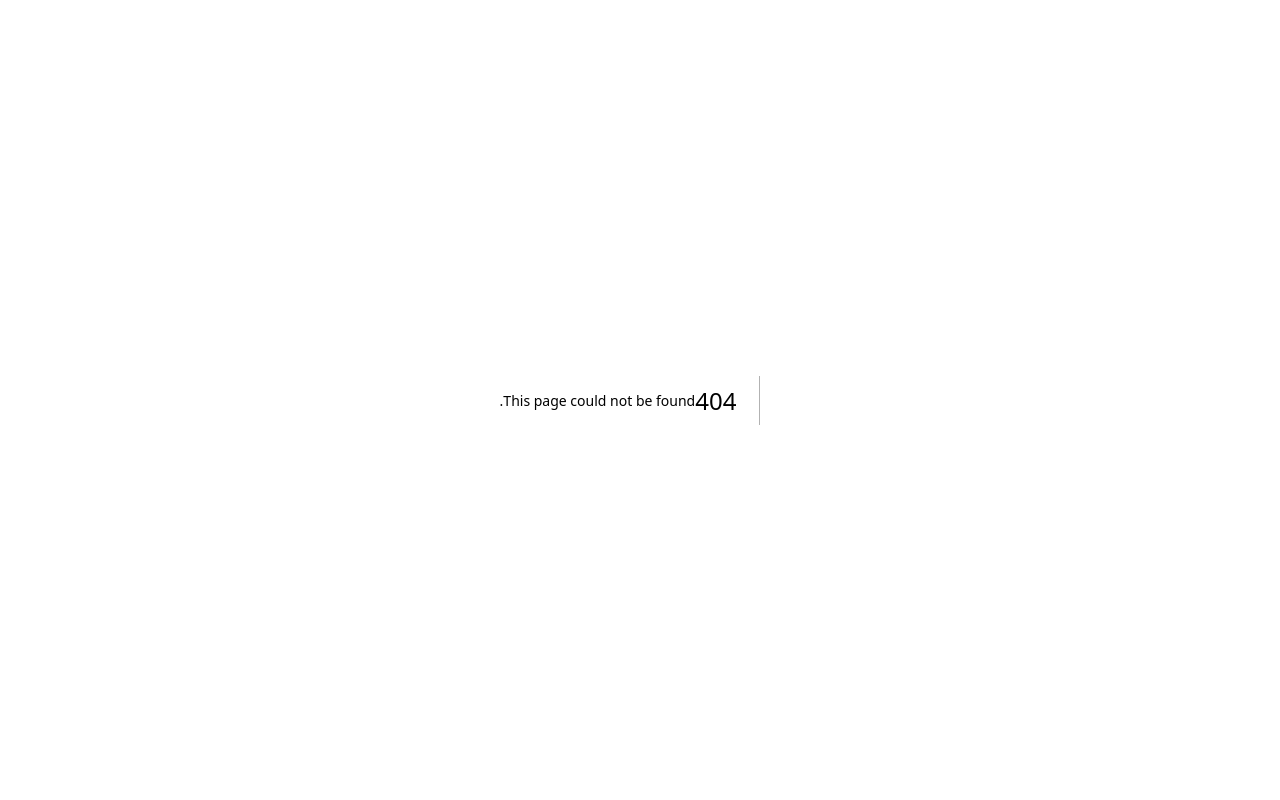
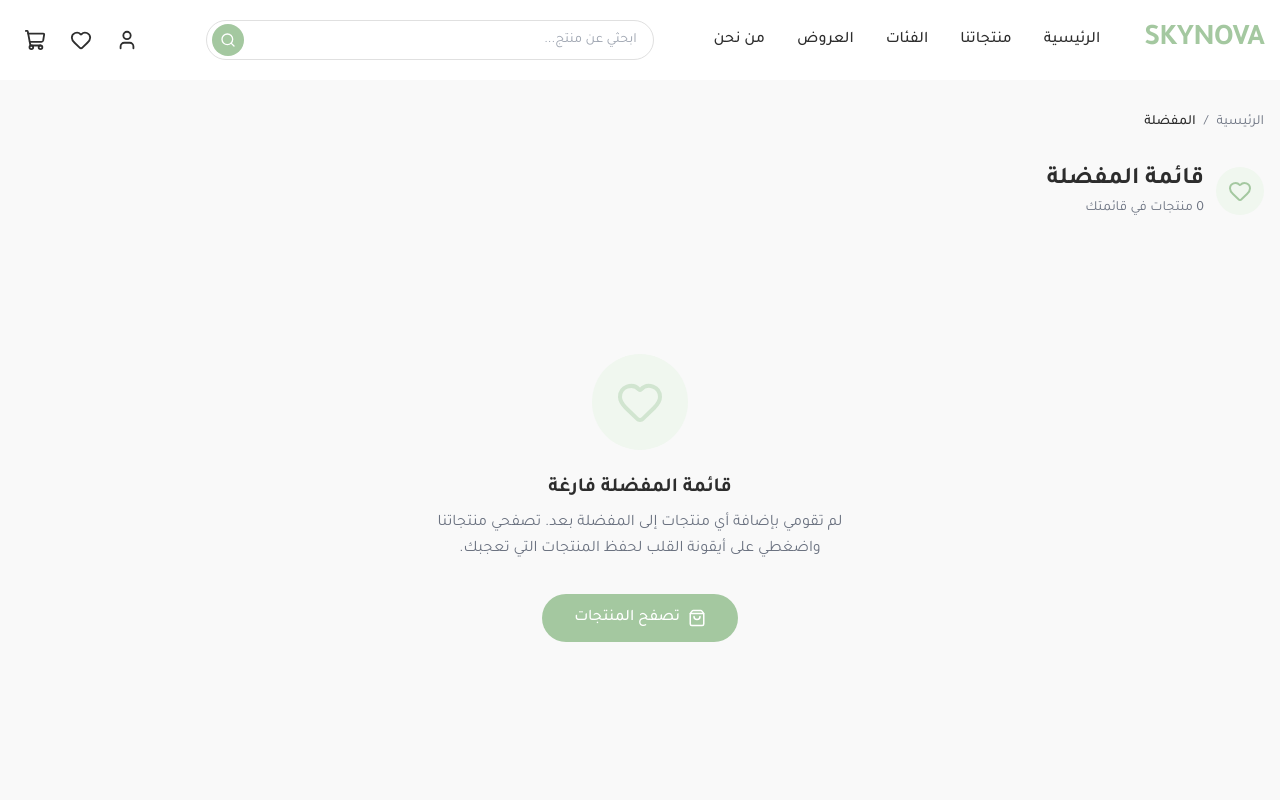
Before and after one commit to abdulrahman-shawi/ecomerce, a Next.js app: page /wishlist in a window 1280 px wide. Before the commit this address had no page. Shown: the top 800 px of the page. Built offline with nearby package versions, Linux system fonts and the light colour scheme.

Commit message:
feat: implement Wishlist functionality with toggle and display updates

```diff
--- /dev/null
+++ b/app/wishlist/page.tsx
@@ -0,0 +1,114 @@
+"use client";
+
+import { useWishlist } from "@/context/WishlistContext";
+import { useCart } from "@/context/CartContext";
+import Header from "@/component/sections/Header";
+import Footer from "@/component/sections/Footer";
+import ProductCard from "@/component/ProductCard";
+import { Heart, ShoppingBag } from "lucide-react";
+import Link from "next/link";
+
+export default function WishlistPage() {
+  const { wishlistItems, wishlistCount } = useWishlist();
+  const { addToCart } = useCart();
+
+  const handleAddAllToCart = () => {
+    wishlistItems.forEach((item) => {
+      addToCart({
+        id: item.id,
+        name: item.name,
+        price: item.price,
+        image: item.image,
+      });
+    });
+  };
+
+  return (
+    <div dir="rtl" className="font-tajawal min-h-screen bg-gray-light">
+      <Header />
+
+      <main className="pt-8 pb-20">
+        <div className="max-w-7xl mx-auto px-4">
+          {/* Breadcrumb */}
+          <nav className="flex items-center gap-2 text-sm text-gray-500 mb-8">
+            <Link href="/" className="hover:text-pink transition-colors">
+              الرئيسية
+            </Link>
+            <span>/</span>
+            <span className="text-gray-dark font-medium">المفضلة</span>
+          </nav>
+
+          {/* Header */}
+          <div className="flex items-center justify-between mb-10">
+            <div className="flex items-center gap-3">
+              <div className="w-12 h-12 rounded-full bg-pink-50 flex items-center justify-center">
+                <Heart className="w-6 h-6 text-pink" />
+              </div>
+              <div>
+                <h1 className="text-2xl font-bold text-gray-dark font-tajawal">
+                  قائمة المفضلة
+                </h1>
+                <p className="text-gray-500 text-sm mt-0.5">
+                  {wishlistCount} {wishlistCount === 1 ? "منتج" : "منتجات"} في قائمتك
+                </p>
+              </div>
+            </div>
+
+            {wishlistCount > 0 && (
+              <button
+                onClick={handleAddAllToCart}
+                className="hidden sm:flex items-center gap-2 bg-pink text-white px-6 py-2.5 rounded-full hover:bg-pink-dark transition-colors font-medium text-sm"
+              >
+                <ShoppingBag size={18} />
+                إضافة الكل للسلة
+              </button>
+            )}
+          </div>
+
+          {wishlistCount === 0 ? (
+            /* Empty State */
+            <div className="flex flex-col items-center justify-center py-24 text-center">
+              <div className="w-24 h-24 rounded-full bg-pink-50 flex items-center justify-center mb-6">
+                <Heart className="w-12 h-12 text-pink/40" />
+              </div>
+              <h2 className="text-xl font-bold text-gray-dark mb-2 font-tajawal">
+                قائمة المفضلة فارغة
+              </h2>
+              <p className="text-gray-500 max-w-md mb-8 leading-relaxed">
+                لم تقومي بإضافة أي منتجات إلى المفضلة بعد. تصفحي منتجاتنا واضغطي على أيقونة القلب لحفظ المنتجات التي تعجبك.
+              </p>
+              <Link
+                href="/"
+                className="bg-pink text-white px-8 py-3 rounded-full hover:bg-pink-dark transition-colors font-medium inline-flex items-center gap-2"
+              >
+                <ShoppingBag size={18} />
+                تصفح المنتجات
+              </Link>
+            </div>
+          ) : (
+            /* Products Grid */
+            <div className="grid grid-cols-2 md:grid-cols-3 lg:grid-cols-4 gap-4 md:gap-6">
+              {wishlistItems.map((product) => (
+                <ProductCard
+                  key={product.id}
+                  product={{
+                    id: product.id,
+                    name: product.name,
+                    price: product.price,
+                    originalPrice: product.originalPrice,
+                    image: product.image,
+                    badge: product.badge,
+                    description: product.description,
+                    seoSlug: product.seoSlug,
+                  }}
+                />
+              ))}
+            </div>
+          )}
+        </div>
+      </main>
+
+      <Footer />
+    </div>
+  );
+}
--- a/component/ProductCard.tsx
+++ b/component/ProductCard.tsx
@@ -40,6 +40,12 @@ export default function ProductCard({ product }: ProductCardProps) {
     setTimeout(() => setAdded(false), 1500);
   };
 
+  const handleToggleWishlist = (e: React.MouseEvent) => {
+    e.preventDefault();
+    e.stopPropagation();
+    toggleWishlist(product);
+  };
+
   const wishlisted = isWishlisted(product.id);
 
   const discount = product.originalPrice
@@ -69,11 +75,7 @@ export default function ProductCard({ product }: ProductCardProps) {
               </span>
             )}
             <button
-              onClick={(e) => {
-                e.preventDefault();
-                e.stopPropagation();
-                toggleWishlist(product.id);
-              }}
+              onClick={handleToggleWishlist}
               className={`absolute top-3 left-1/2 -translate-x-1/2 rounded-full p-2 shadow-md opacity-0 group-hover:opacity-100 transition-all duration-300 ${
                 wishlisted
                   ? "bg-red-500 text-white"
--- a/component/ProductModal.tsx
+++ b/component/ProductModal.tsx
@@ -151,7 +151,7 @@ export default function ProductModal({ product, isOpen, onClose }: ProductModalP
               </button>
 
               <button
-                onClick={() => toggleWishlist(product.id)}
+                onClick={() => toggleWishlist(product)}
                 className={`w-14 h-14 rounded-full border-2 flex items-center justify-center transition-all duration-300 ${
                   wishlisted
                     ? "border-red-500 bg-red-50 text-red-500"
--- a/component/header.tsx
+++ b/component/header.tsx
@@ -1,8 +1,13 @@
+"use client";
+
 "use client";
 
 import React, { useState } from "react";
+import Link from "next/link";
+import { useWishlist } from "@/context/WishlistContext";
 
 export default function Header() {
+  const { wishlistCount } = useWishlist();
   const [isCategoriesOpen, setIsCategoriesOpen] = useState(false);
   const [isMobileMenuOpen, setIsMobileMenuOpen] = useState(false);
 
@@ -78,13 +83,15 @@ export default function Header() {
           </a>
 
           {/* المفضلة */}
-          <a href="#" className="flex flex-col items-center gap-1 hover:text-[#c96] transition-colors relative group">
+          <Link href="/wishlist" className="flex flex-col items-center gap-1 hover:text-[#c96] transition-colors relative group">
             <svg className="w-6 h-6 stroke-1 group-hover:stroke-2 transition-all" fill="none" stroke="currentColor" viewBox="0 0 24 24">
               <path strokeLinecap="round" strokeLinejoin="round" strokeWidth="1.5" d="M4.318 6.318a4.5 4.5 0 000 6.364L12 20.364l7.682-7.682a4.5 4.5 0 00-6.364-6.364L12 7.636l-1.318-1.318a4.5 4.5 0 00-6.364 0z" />
             </svg>
-            <span className="absolute -top-1 right-2 bg-[#c96] text-white text-[10px] w-4 h-4 rounded-full flex items-center justify-center font-sans">3</span>
+            {wishlistCount > 0 && (
+              <span className="absolute -top-1 right-2 bg-[#c96] text-white text-[10px] w-4 h-4 rounded-full flex items-center justify-center font-sans">{wishlistCount}</span>
+            )}
             <span className="hidden md:inline">المفضلة</span>
-          </a>
+          </Link>
 
           {/* السلة */}
           <a href="#" className="flex flex-col items-center gap-1 hover:text-[#c96] transition-colors relative group">
--- a/component/sections/Header.tsx
+++ b/component/sections/Header.tsx
@@ -3,6 +3,7 @@
 import { useState, useEffect } from 'react';
 import { Search, User, Heart, ShoppingCart, Menu, X } from 'lucide-react';
 import { useCart } from '@/context/CartContext';
+import { useWishlist } from '@/context/WishlistContext';
 import { useAuth } from '@/context/AuthContext';
 import { useRouter } from 'next/navigation';
 import AuthModal from '@/component/AuthModal';
@@ -11,6 +12,7 @@ const navItems = ['الرئيسية', 'منتجاتنا', 'الفئات', 'ال
 
 export default function Header() {
   const { totalItems, setIsOpen } = useCart();
+  const { wishlistCount } = useWishlist();
   const { isLoggedIn } = useAuth();
   const router = useRouter();
   const [scrolled, setScrolled] = useState(false);
@@ -127,8 +129,16 @@ export default function Header() {
           >
             <User size={22} />
           </button>
-          <button className="p-2 hover:text-pink hover:scale-110 transition-all hidden sm:block">
+          <button
+            onClick={() => router.push('/wishlist')}
+            className="p-2 hover:text-pink hover:scale-110 transition-all hidden sm:block relative"
+          >
             <Heart size={22} />
+            {wishlistCount > 0 && (
+              <span className="absolute -top-0.5 -right-0.5 bg-pink-dark text-white text-[10px] font-bold w-5 h-5 rounded-full flex items-center justify-center">
+                {wishlistCount}
+              </span>
+            )}
           </button>
           <button
             onClick={() => setIsOpen(true)}
```
